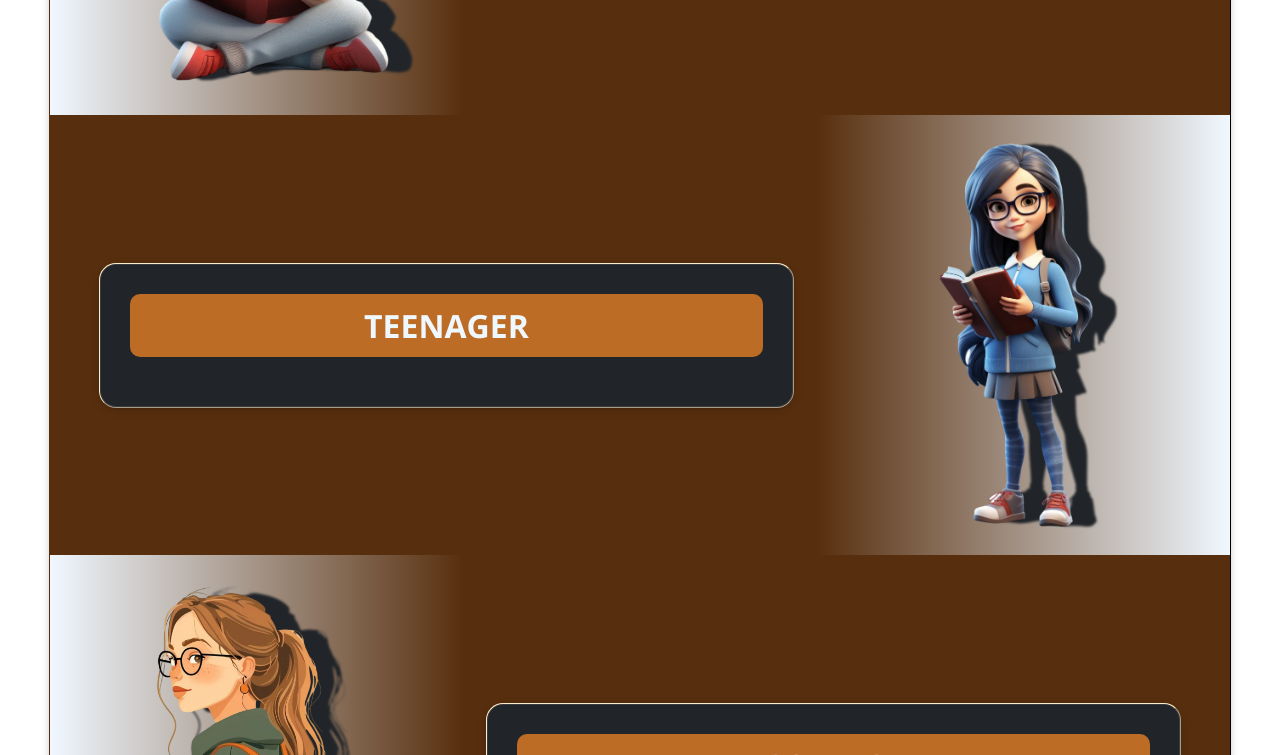
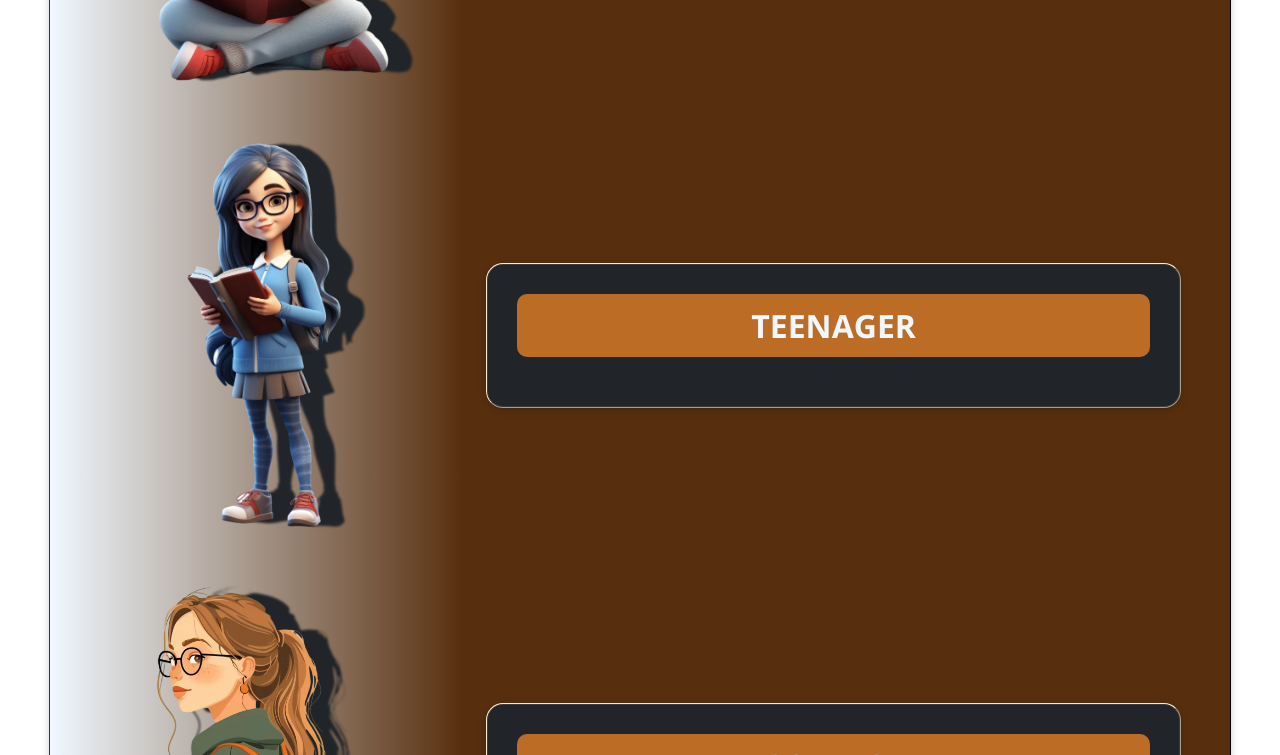
Before and after one commit to cent-yap/Joanna-Ibardo, a plain HTML site: page index.html in a window 1280 px wide. Shown: the part 542-1297 px from the top of the page. Drawn offline with nearby package versions, Linux system fonts and the light colour scheme; a web font is replaced by a local one.

Commit message:
Update style.css

```diff
--- a/theme/style.css
+++ b/theme/style.css
@@ -117,8 +117,8 @@ a{
     position: relative;
     align-items: center;
     justify-content: center;
-    flex-direction: row-reverse;
-    background: linear-gradient(to left, rgba(240,248,255,1) 0%, rgba(88,47,14,1) 35%);
+    flex-direction: row;
+    background: linear-gradient(to right, rgba(240,248,255,1) 0%, rgba(88,47,14,1) 35%);
     padding: 20px;
     height: fit-content;
     width: 100%;
```
